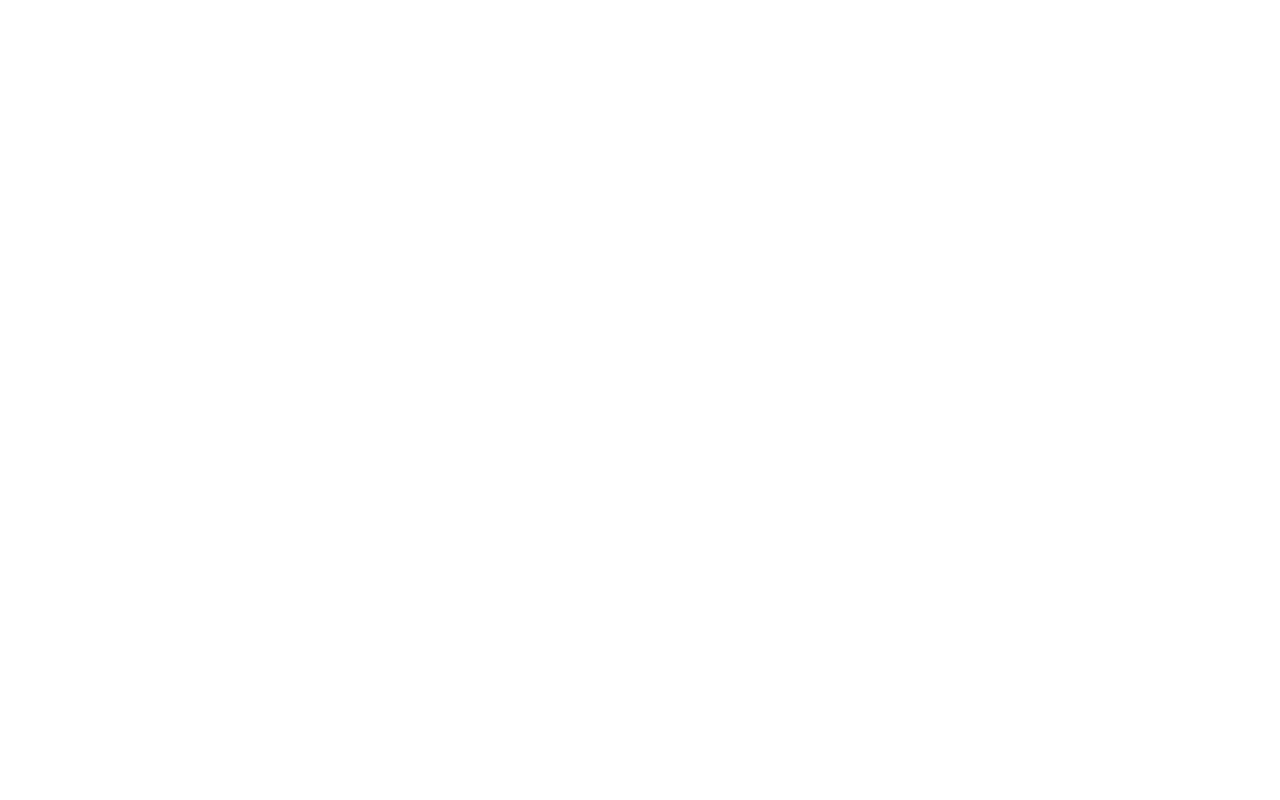
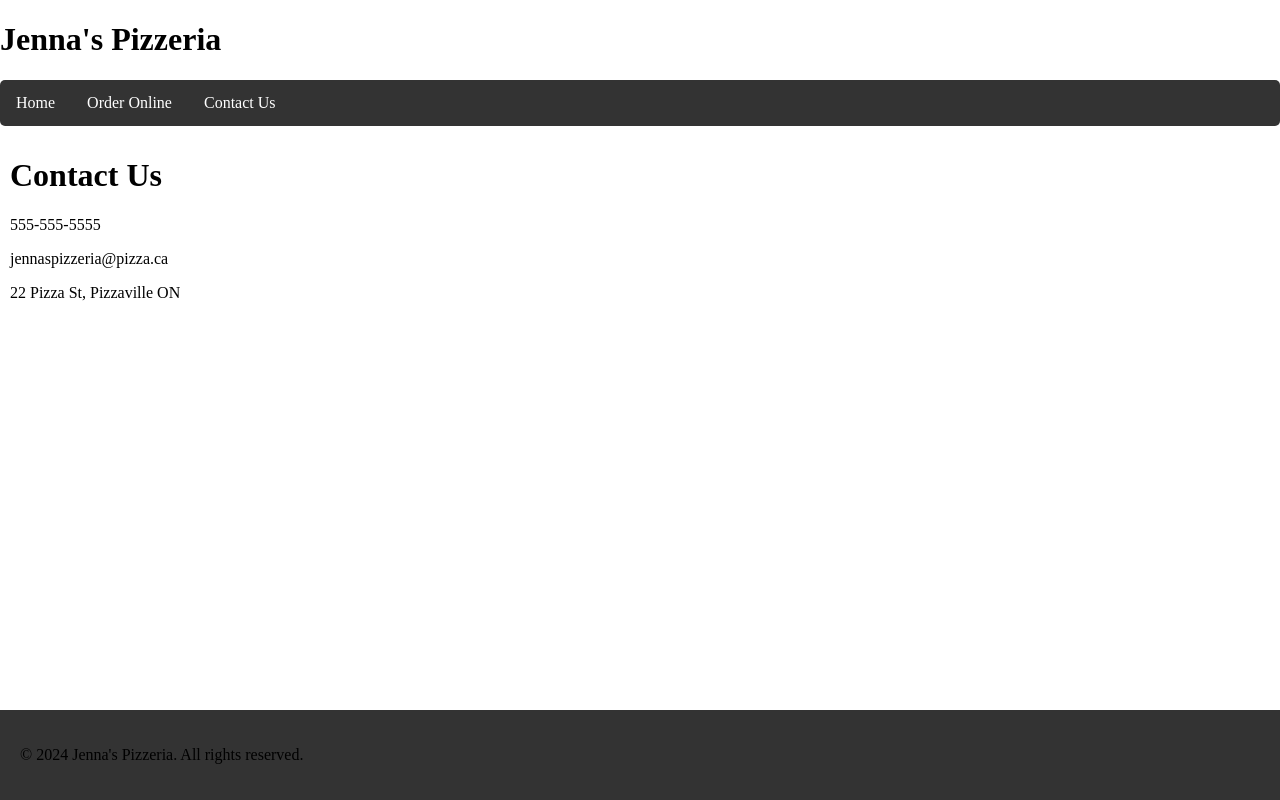
Before and after one commit to jennam98/Pizza-Order-App, a plain HTML site: page contact.html in a window 1280 px wide. Drawn offline with Linux system fonts and the light colour scheme.

Commit message:
finishing form and contact page, adding css and grid formatting

```diff
--- a/contact.html
+++ b/contact.html
@@ -0,0 +1,32 @@
+<!DOCTYPE html>
+<html lang="en">
+<head>
+    <meta charset="UTF-8">
+    <meta name="viewport" content="width=device-width, initial-scale=1.0">
+    <title>Jenna's Pizzeria</title>
+    <link rel="stylesheet" href="style/style.css">
+</head>
+<body>
+    <div class="container">
+    <header>
+        <h1>Jenna's Pizzeria</h1>
+        <ul class="navbar">
+            <li><a href="index.html">Home</a></li>
+            <li><a href="order.html">Order Online</a></li>
+            <li><a href="contact.html">Contact Us</a></li>
+        </ul>
+
+    </header>
+    <main>
+       <h1> Contact Us</h1>
+       <p>555-555-5555</p>
+       <p>jennaspizzeria@pizza.ca</p>
+       <p>22 Pizza St, Pizzaville ON</p>
+
+    </main>
+    <footer>
+        <p>© 2024 Jenna's Pizzeria. All rights reserved.</p>
+    </footer>
+    </div>
+</body>
+</html>
--- a/style/style.css
+++ b/style/style.css
@@ -1,12 +1,61 @@
 
-/* Nav Bar CSS taken from W3Schools */
+/* Nav Bar CSS taken from W3Schools https://www.w3schools.com/Css/css_navbar_horizontal.asp (the ul css) */
+/* to understand using grid, I used https://www.w3schools.com/css/css_grid_item_name.asp for a template and I used AI tools to trouble shoot issues and how to make footer remain at bottom with no white space*/
+
+.container {
+  display: grid;
+  min-height: 100vh;
+  grid-template-rows: auto 1fr auto;
+  grid-template-areas:
+  'header header header'
+  'main main main'
+  'footer footer footer';
+}
+
+header {
+  grid-area: header;
+}
+
 body {
   margin: 0;
   padding: 0;
+
 }
 
-h2, p {
+main {
+  grid-area: main;
   margin: 10px;
+}
+
+
+
+
+
+footer {
+  background-color: #333333;
+  padding: 20px;
+  grid-area: footer;
+
+}
+
+
+
+.myorder {
+
+  margin: 15px;
+
+
+
+}
+
+input[type="text"] {
+  margin-bottom: 10px ;
+  outline: none;
+
+}
+
+.navbar {
+   border-radius: 5px;
 }
 
 ul {
@@ -32,3 +81,9 @@ ul li a {
 ul li a:hover {
   background-color: #111111;
 }
+
+.order, .submit {
+  margin: 20px;
+  padding: 5px;
+
+}
```
Also changed, not shown: index.html (+8 -2 lines), order.html (+20 -17 lines).
